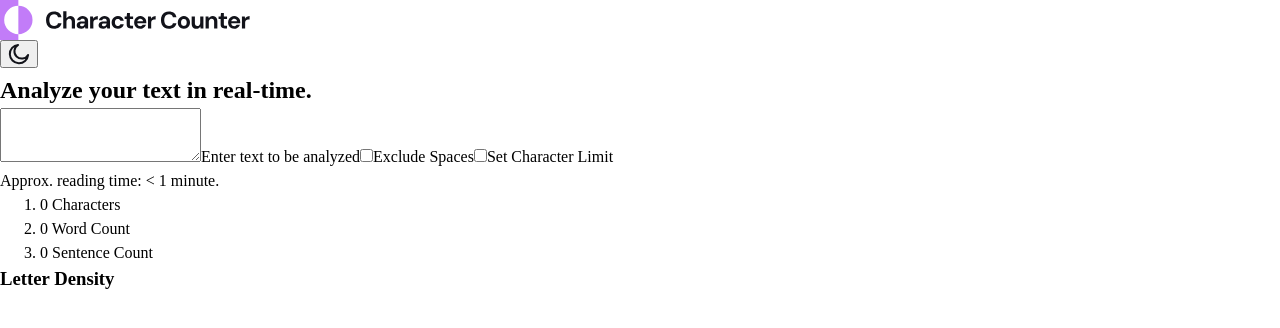
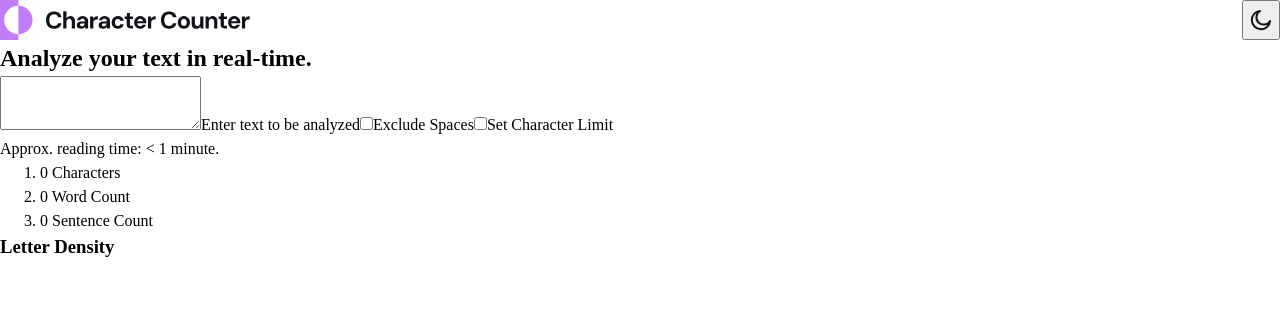
Before and after one commit to shimtandy/character-counter, a React (Vite) app: page / in a window 1280 px wide. Shown: the top 328 px of the page. Built offline with nearby package versions, Linux system fonts and the light colour scheme.

Commit message:
add dark/light img toggles for header

```diff
--- a/src/components/Header.jsx
+++ b/src/components/Header.jsx
@@ -4,17 +4,30 @@ import sunIcon from "/images/icon-sun.svg";
 import moonIcon from "/images/icon-moon.svg";
 import { useContext } from "react";
 import { ThemeContext } from "../contexts/ThemeContext";
+import "./styles/header.css";
 
 export default function Header({ setTheme }) {
     let theme = useContext(ThemeContext);
+
+    let buttonImgSrc = null;
+    let logoImgSrc = null;
+
+    if (theme === "light") {
+        buttonImgSrc = moonIcon;
+        logoImgSrc = lightLogo;
+    } else if (theme === "dark") {
+        buttonImgSrc = sunIcon;
+        logoImgSrc = darkLogo;
+    }
+
     return (
-        <header>
-            <img src={lightLogo} alt="Logo" />
+        <header className="pageHeader">
+            <img src={logoImgSrc} alt="Logo" />
 
             <button
                 onClick={() => setTheme(theme === "light" ? "dark" : "light")}
             >
-                <img src={moonIcon} alt="Light theme" />
+                <img src={buttonImgSrc} alt="Light theme" />
             </button>
         </header>
     );
--- /dev/null
+++ b/src/components/styles/header.css
@@ -0,0 +1,4 @@
+.pageHeader {
+    display: flex;
+    justify-content: space-between;
+}
```
